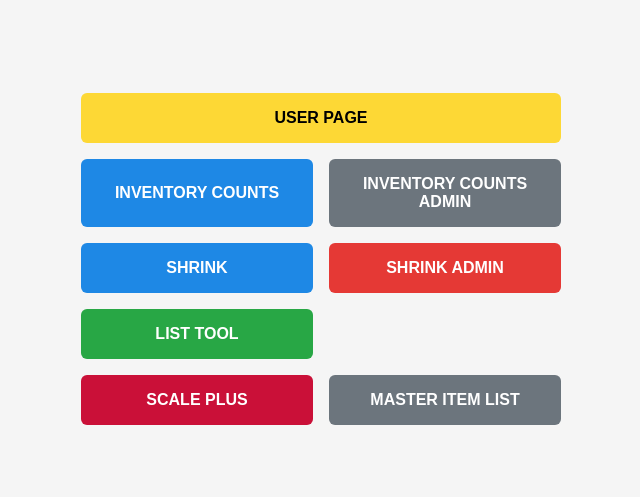
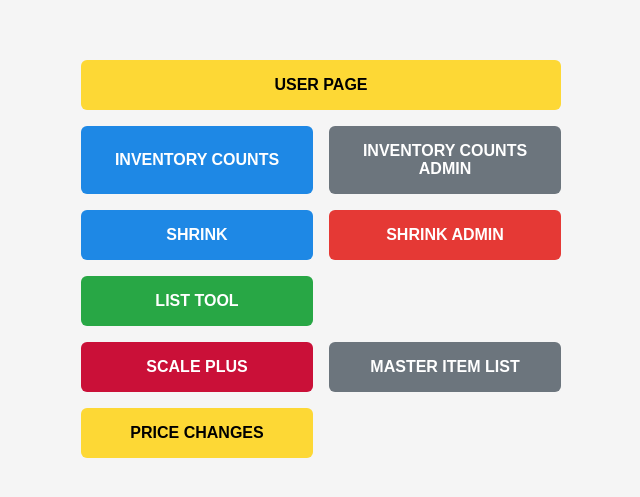
Before and after one commit to KarshBa/INVENTORY_COUNTS, a website: page public/admin_home.html in a window 1280 px wide. Shown: the part 141-638 px from the top of the page, without its empty margins (319-959 px from the left). Drawn offline with Linux system fonts and the light colour scheme.

Commit message:
Update admin_home.html

```diff
--- a/public/admin_home.html
+++ b/public/admin_home.html
@@ -122,6 +122,7 @@
     <a href="https://inventory-counts.onrender.com/simplelist.html" class="green">LIST TOOL</a>
 	<a href="https://inventory-counts.onrender.com/open_scale_plu.html" class="maroon">SCALE PLUS</a>
 	<a href="https://item-list-handler.onrender.com" class="gray">MASTER ITEM LIST</a>
+	<a href="https://sales-batches-app.onrender.com" class="yellow">PRICE CHANGES</a>
   </div>
 </body>
 </html>
```
